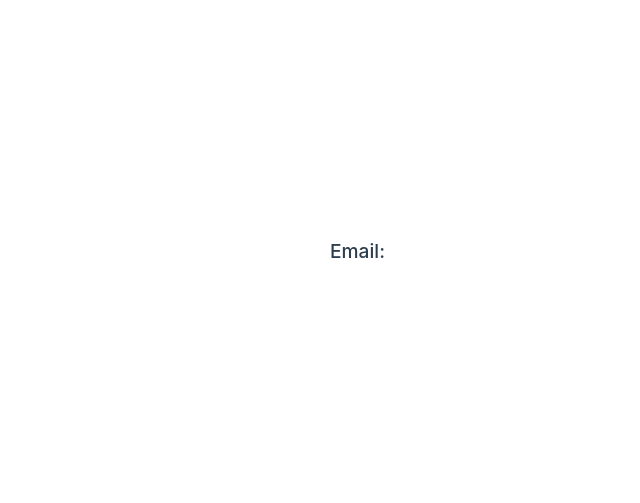
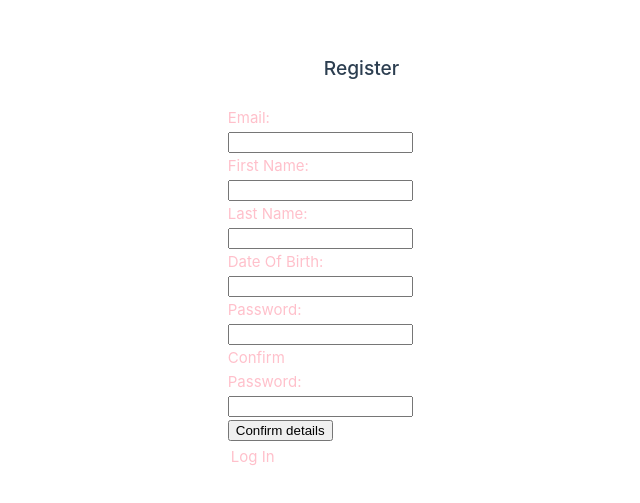
Before and after one commit to 14ellisj/LibarySystem, a Vue app in the folder UI/Library System/: page /register in a window 1280 px wide. Shown: the part 141-644 px from the top of the page, without its empty margins (255-895 px from the left). Built offline with nearby package versions, Linux system fonts and the light colour scheme; the HTML template or start-up script is replaced by a standard one.

Commit message:
Registration form

```diff
--- a/UI/Library System/src/components/Registration.vue
+++ b/UI/Library System/src/components/Registration.vue
@@ -4,6 +4,42 @@ import RegistrationItem from './RegistrationItem.vue'
 
 <template>
     <RegistrationItem>
-      <template #Heading>Email:</template>
+    <template #Heading>Register</template>
     </RegistrationItem>
+
+    <form>
+        <label for="Email">Email:</label><br>
+        <input type="text" id="Email" name="Email"><br>
+        <label for="FirstName">First Name:</label><br>
+        <input type="text" id="FirstName" name="FirstName"><br>
+        <label for="LastName">Last Name:</label><br>
+        <input type="text" id="LastName" name="LastName"><br>
+        <label for="DOB">Date Of Birth:</label><br>
+        <input type="text" id="DOB" name="DOB"><br>
+        <label for="Password">Password:</label><br>
+        <input type="text" id="Password" name="Password"><br>
+        <label for="ConfirmPassword">Confirm Password:</label><br>
+        <input type="text" id="ConfirmPassword" name="ConfirmPassword"><br>
+        <input type="submit" value="Confirm details">
+    </form>
+
+    <a href="logIn"> Log In </a>
 </template>
+
+<style scoped>
+a {
+    display: flex;
+    margin: auto;
+    position: relative;
+    color: pink;
+}
+
+form {
+    position: relative;
+}
+
+form label {
+    color: pink;
+}
+
+</style>
--- a/UI/Library System/src/components/RegistrationItem.vue
+++ b/UI/Library System/src/components/RegistrationItem.vue
@@ -1,6 +1,6 @@
 <template>
     <div class="item">
-      <div class="field">
+      <div class="details">
         <h3>
           <slot name="Heading"></slot>
         </h3>
@@ -15,7 +15,7 @@
   position: relative;
 }
 
-.field {
+.details {
   flex: 1;
   margin-left: 1rem;
 }
--- a/UI/Library System/src/views/RegistrationView.vue
+++ b/UI/Library System/src/views/RegistrationView.vue
@@ -3,7 +3,16 @@ import Registration from '../components/Registration.vue'
 </script>
 
 <template>
-  <main>
-    <Registration />
-  </main>
+    <div>
+        <main>
+        <Registration />
+        </main>
+    </div>
 </template>
+
+<style scoped>
+ div {
+    margin-left: 15%;
+    margin-right: 15%;
+ }
+</style>
```
